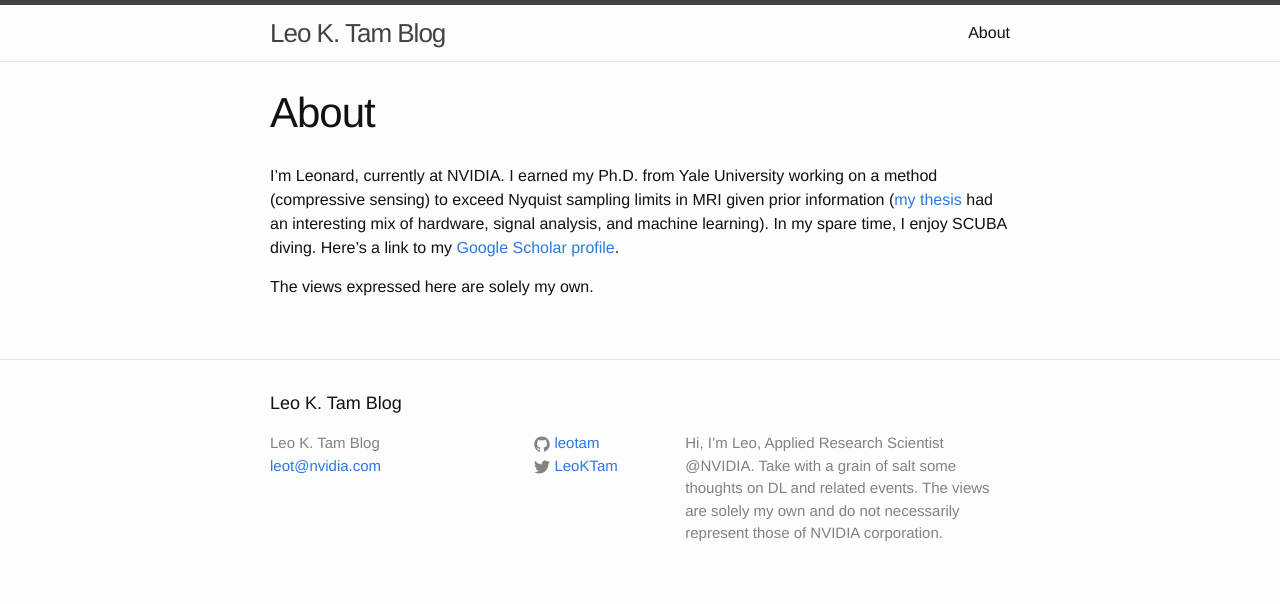
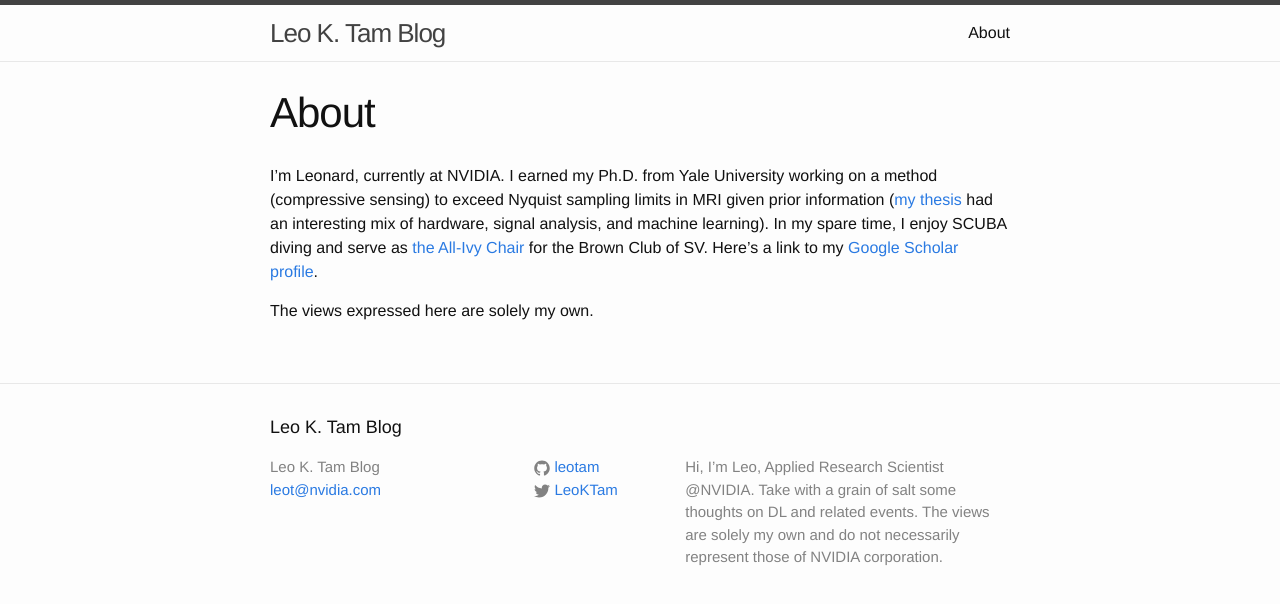
Before and after one commit to leotam/leotam.github.io, a Jekyll site: the page built from about.md, in a window 1280 px wide. Shown: the top 604 px of the page. Built offline with Jekyll 4.4.1, drawn with Linux system fonts in a browser that asks for light colours.

Commit message:
Update about.md

```diff
--- a/about.md
+++ b/about.md
@@ -4,9 +4,10 @@
 permalink: /about/
 ---
 
-I'm Leonard, currently at NVIDIA.  I earned my Ph.D. from Yale University working on a method (compressive sensing) to exceed Nyquist sampling limits in MRI given prior information ([my thesis][nlgthesis] had an interesting mix of hardware, signal analysis, and machine learning).  In my spare time, I enjoy SCUBA diving.  Here's a link to my [Google Scholar profile][scholar].
+I'm Leonard, currently at NVIDIA.  I earned my Ph.D. from Yale University working on a method (compressive sensing) to exceed Nyquist sampling limits in MRI given prior information ([my thesis][nlgthesis] had an interesting mix of hardware, signal analysis, and machine learning).  In my spare time, I enjoy SCUBA diving and serve as [the All-Ivy Chair][ivychair] for the Brown Club of SV.  Here's a link to my [Google Scholar profile][scholar].
 
 The views expressed here are solely my own.
 
 [scholar]:https://scholar.google.com/citations?user=ItNIda0AAAAJ&hl=en&oi=ao
 [nlgthesis]:https://drive.google.com/open?id=1o9w1TSCzuPCTP0rlX_YAasKfAHDMhQFv
+[ivychair]:http://www.brownsv.club/leadership-2
```
